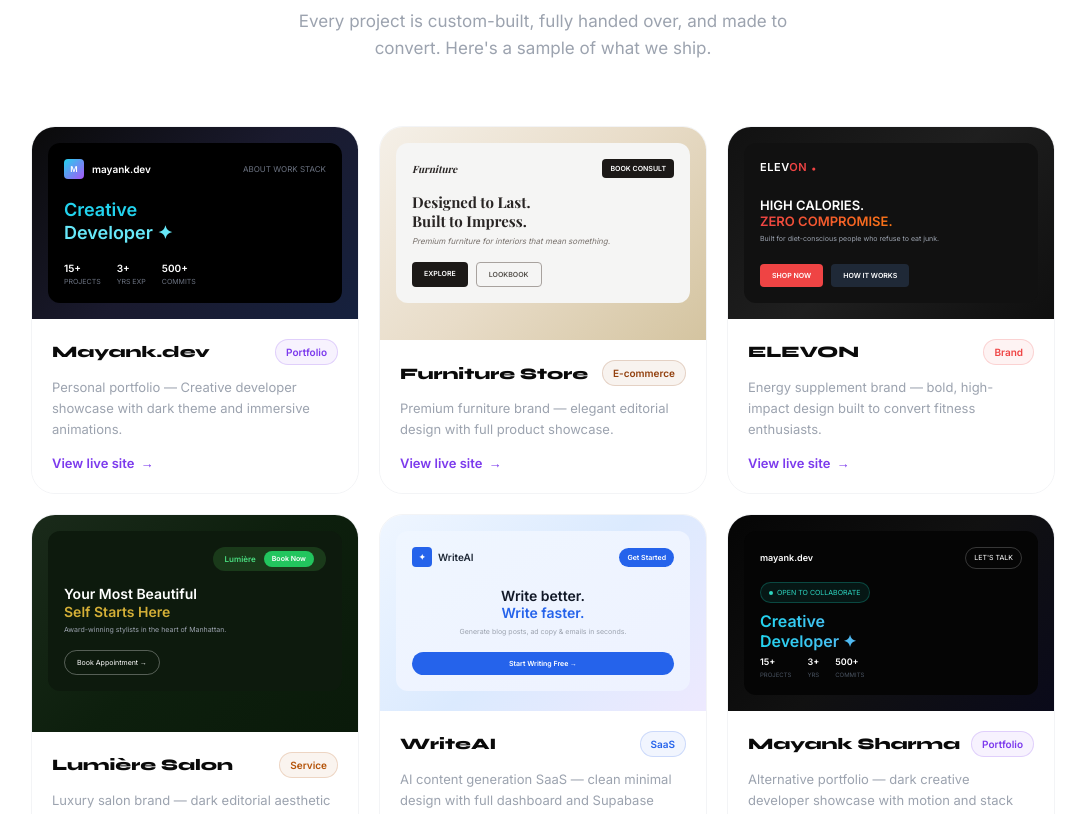
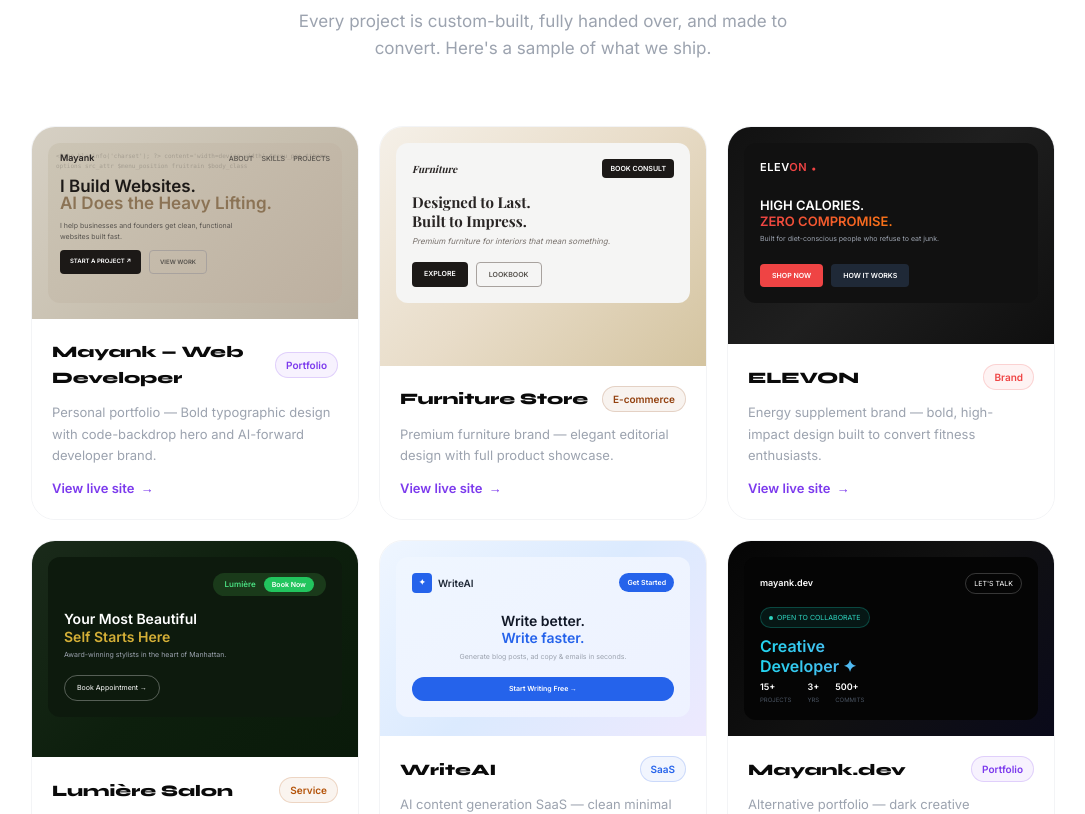
Before and after one commit to mayank-sharma2008/scalify, a Next.js app: page / in a window 1280 px wide. Shown: the part 3060-3874 px from the top of the page, without its empty margins (97-1182 px from the left). Built offline with nearby package versions, Linux system fonts and the light colour scheme.

Commit message:
fix: update portfolio card 1 to match actual site design

```diff
--- a/src/components/sections/Work.tsx
+++ b/src/components/sections/Work.tsx
@@ -4,28 +4,37 @@ import Link from "next/link";
 
 const projects = [
   {
-    title: "Mayank.dev",
-    desc: "Personal portfolio — Creative developer showcase with dark theme and immersive animations.",
+    title: "Mayank — Web Developer",
+    desc: "Personal portfolio — Bold typographic design with code-backdrop hero and AI-forward developer brand.",
     tag: "Portfolio",
     tagColor: "#7C3AED",
     link: "https://mayank-sharma2008.github.io/MyPortfolio/",
-    gradient: "linear-gradient(135deg, #0a0a0a 0%, #1a1a2e 50%, #16213e 100%)",
-    textColor: "white",
+    gradient: "linear-gradient(135deg, #d6d0c4 0%, #c8c0b0 50%, #bab0a0 100%)",
+    textColor: "#1a1a1a",
     preview: (
-      <div className="bg-black rounded-xl p-4 w-full h-full flex flex-col justify-between min-h-[160px]">
-        <div className="flex items-center gap-2 mb-3">
-          <div className="w-5 h-5 rounded bg-gradient-to-br from-cyan-400 to-purple-500 flex items-center justify-center text-[8px] font-bold text-white">M</div>
-          <span className="text-white text-[10px] font-bold">mayank.dev</span>
-          <div className="ml-auto flex gap-3 text-[8px] text-gray-500">ABOUT WORK STACK</div>
+      <div className="rounded-xl overflow-hidden w-full min-h-[160px] flex flex-col relative" style={{ background: "linear-gradient(135deg, #ccc5b5 0%, #bdb0a0 100%)" }}>
+       {/* Simulated code background text */}
+        <div className="absolute inset-0 opacity-30 overflow-hidden p-2">
+          <p className="text-[6px] text-stone-600 font-mono leading-relaxed break-all">
+            {"<?php bloginfo('charset'); ?> content='width=device-width' $menu_pos $theme_options src_attr $menu_position fruitrain $body_class"}
+          </p>
         </div>
-        <div>
-          <div className="text-cyan-400 text-[18px] font-black leading-tight">Creative</div>
-          <div className="text-cyan-300 text-[18px] font-black leading-tight">Developer ✦</div>
+        {/* Navbar */}
+        <div className="relative z-10 flex justify-between items-center px-3 py-2">
+          <span className="text-stone-800 text-[9px] font-bold">Mayank</span>
+          <div className="flex gap-2 text-[7px] text-stone-600 font-medium">
+            <span>ABOUT</span><span>SKILLS</span><span>PROJECTS</span>
+          </div>
         </div>
-        <div className="flex gap-4 mt-2">
-          {[["15+","PROJECTS"],["3+","YRS EXP"],["500+","COMMITS"]].map(([v,l])=>(
-            <div key={l}><p className="text-white text-[10px] font-bold">{v}</p><p className="text-gray-500 text-[7px]">{l}</p></div>
-          ))}
+        {/* Hero text */}
+        <div className="relative z-10 px-3 pt-1 pb-3">
+          <p className="text-stone-900 font-black leading-[1.0]" style={{ fontSize: "17px" }}>I Build Websites.</p>
+          <p className="font-black leading-[1.0]" style={{ fontSize: "17px", color: "#8b7355" }}>AI Does the Heavy Lifting.</p>
+          <p className="text-stone-600 text-[7px] mt-2 leading-relaxed max-w-[180px]">I help businesses and founders get clean, functional websites built fast.</p>
+          <div className="flex gap-2 mt-2">
+            <div className="bg-stone-900 text-white text-[6px] font-bold px-2.5 py-1.5 rounded">START A PROJECT ↗</div>
+            <div className="border border-stone-400 text-stone-600 text-[6px] font-bold px-2.5 py-1.5 rounded">VIEW WORK</div>
+          </div>
         </div>
       </div>
     ),
@@ -136,7 +145,7 @@ const projects = [
     ),
   },
   {
-    title: "Mayank Sharma",
+    title: "Mayank.dev",
     desc: "Alternative portfolio — dark creative developer showcase with motion and stack highlights.",
     tag: "Portfolio",
     tagColor: "#7C3AED",
```
